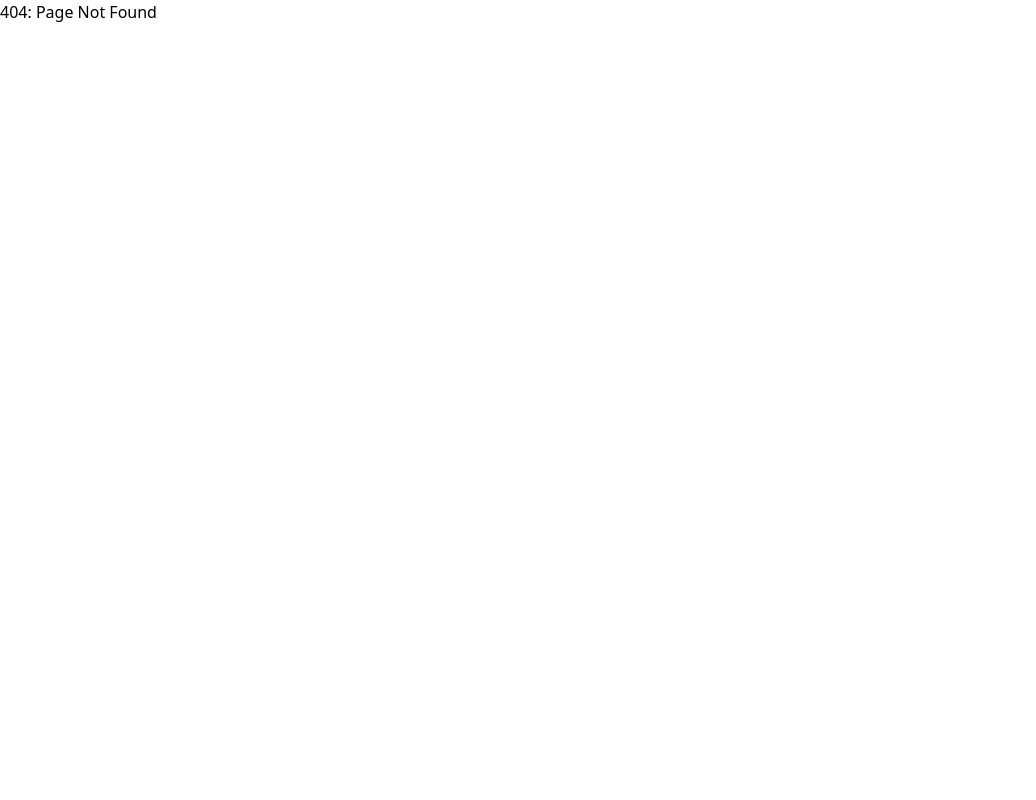
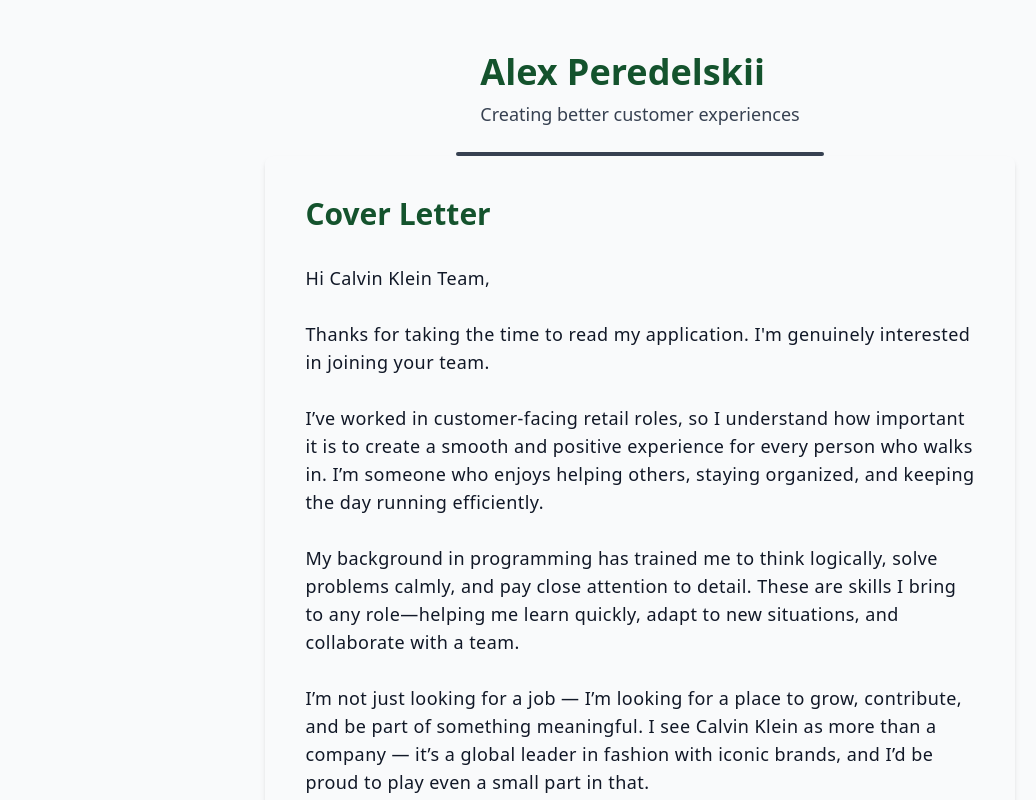
Before and after one commit to alexperedel/resume, a React (Create React App) app: page /#/calvinklein in a window 1280 px wide. Before the commit this address had no page. Shown: the top 800 px of the page, without its empty margins (0-1036 px from the left). Built offline with nearby package versions, Linux system fonts and the light colour scheme; the HTML template or start-up script is replaced by a standard one.

Commit message:
feat(add-page): Add Calvin Klein Page

```diff
--- a/src/App.js
+++ b/src/App.js
@@ -6,6 +6,7 @@
 import JoTraikos from "./pages/JoTraikos";
 import Petbarn from "./pages/Petbarn";
 import Armani from "./pages/Armani";
+import CalvinKlein from "./pages/CalvinKlein";
 
 function App() {
     return (
@@ -18,6 +19,7 @@
                 <Route path="/jotraikos" element={<JoTraikos />} />
                 <Route path="/petbarn" element={<Petbarn />} />
                 <Route path="/armani" element={<Armani />} />
+                <Route path="/calvinklein" element={<CalvinKlein />} />
                 <Route path="*" element={<h1>404: Page Not Found</h1>} />
             </Routes>
         </Router>
--- /dev/null
+++ b/src/components/CalvinKleinCoverLetter.jsx
@@ -0,0 +1,40 @@
+const CalvinKleinCoverLetter = () => {
+    return (
+        <>
+            {/* Cover Letter Section */}
+            <section className="max-w-3xl mx-auto bg-gray-50 rounded-lg shadow-md p-8 mb-8 sm:p-10">
+                <h2 className="text-3xl font-bold mb-8 text-green-900 text-center sm:text-left">
+                    Cover Letter
+                </h2>
+                <p className="text-gray-900 leading-relaxed whitespace-pre-line text-base sm:text-lg tracking-wide px-2 sm:px-0 max-w-prose mx-auto">
+                    {`Hi Calvin Klein Team,
+
+Thanks for taking the time to read my application. I'm genuinely interested in joining your team.
+
+I’ve worked in customer-facing retail roles, so I understand how important it is to create a smooth and positive experience for every person who walks in. I’m someone who enjoys helping others, staying organized, and keeping the day running efficiently.
+
+My background in programming has trained me to think logically, solve problems calmly, and pay close attention to detail. These are skills I bring to any role—helping me learn quickly, adapt to new situations, and collaborate with a team.
+
+I’m not just looking for a job — I’m looking for a place to grow, contribute, and be part of something meaningful. I see Calvin Klein as more than a company — it’s a global leader in fashion with iconic brands, and I’d be proud to play even a small part in that.
+
+Thanks again for considering me. I’d welcome the chance to talk more about how I can contribute and support your team.
+
+Warm regards,
+Alex Peredelskii`}
+                </p>
+            </section>
+
+            {/* Why PVH Section */}
+            <section className="max-w-3xl mx-auto bg-gray-50 rounded-lg shadow-md p-8 mb-8 sm:p-10">
+                <h2 className="text-3xl font-bold mb-8 text-green-900 text-center sm:text-left">
+                    Why Calvin Klein?
+                </h2>
+                <p className="text-gray-900 leading-relaxed whitespace-pre-line text-base sm:text-lg tracking-wide px-2 sm:px-0 max-w-prose mx-auto">
+                    {`I chose to apply to Calvin Klein because I admire its iconic influence in fashion. I want to be part of a brand that inspires confidence and creativity in its customers while driving innovation in the fashion industry. Joining Calvin Klein means contributing to a company that values quality, design, and authentic customer experiences.`}
+                </p>
+            </section>
+        </>
+    );
+};
+
+export default CalvinKleinCoverLetter;
--- /dev/null
+++ b/src/pages/CalvinKlein.jsx
@@ -0,0 +1,17 @@
+import Header from '../components/Header';
+import About from '../components/About';
+import Contact from '../components/Contact';
+import Footer from '../components/Footer';
+import CalvinKleinCoverLetter from "../components/CalvinKleinCoverLetter";
+
+export default function Optus() {
+    return (
+        <div className="min-h-screen bg-gray-50 flex flex-col items-center px-6 py-12">
+            <Header />
+            <CalvinKleinCoverLetter />
+            <About />
+            <Contact />
+            <Footer />
+        </div>
+    );
+}
```
